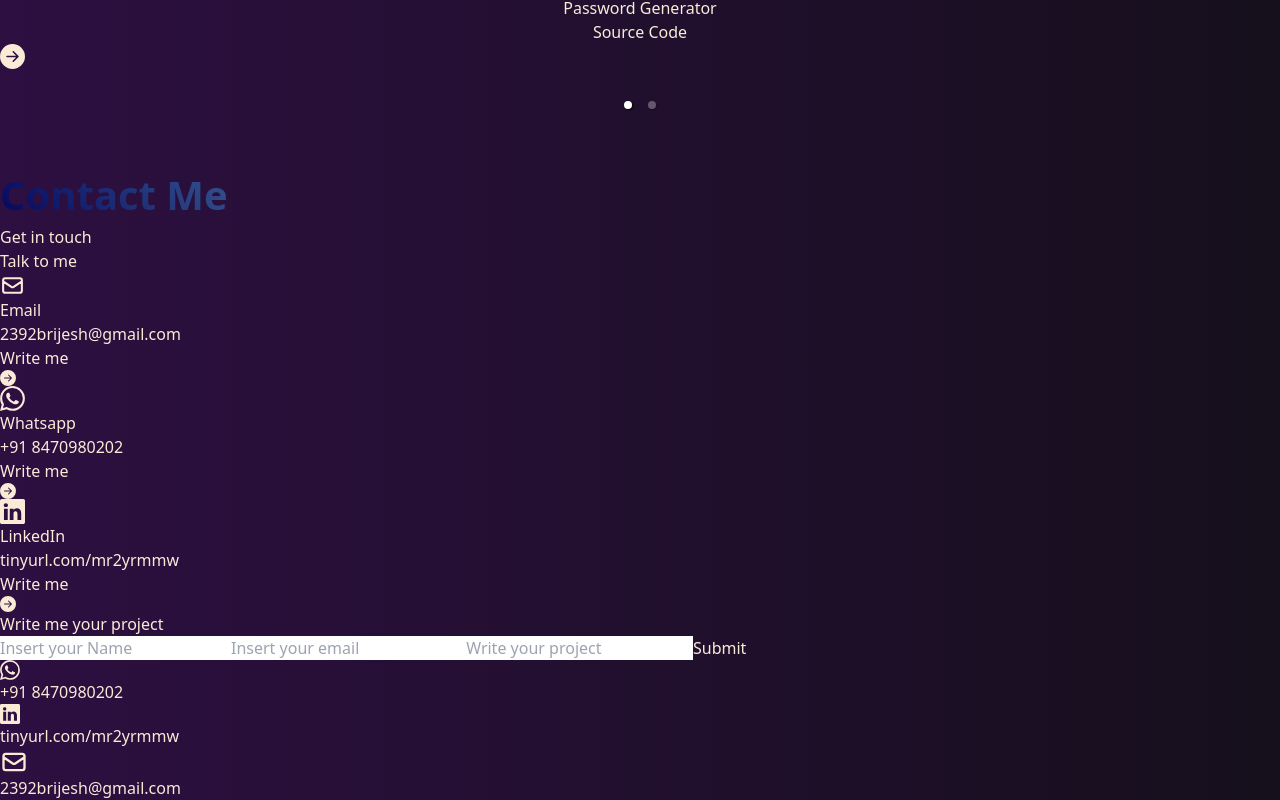
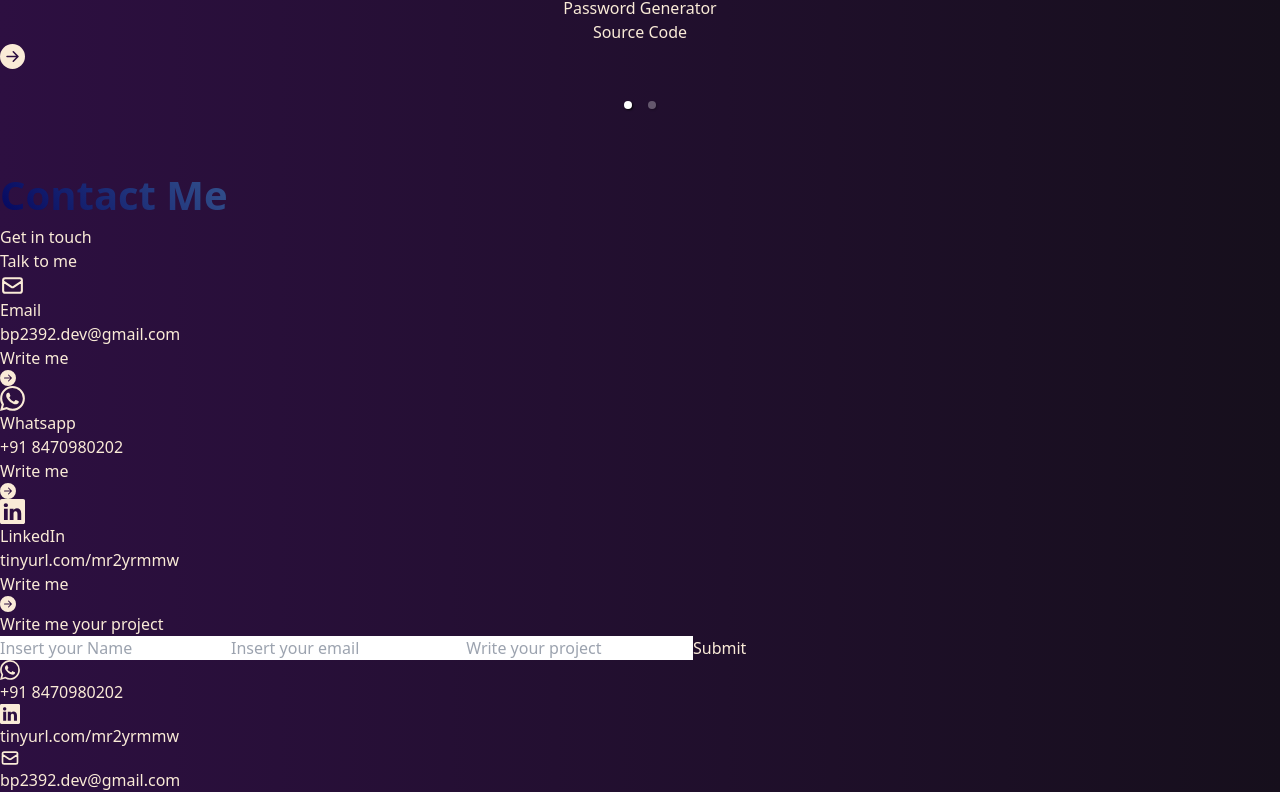
Before and after one commit to brijesh2392/MyPortfolio, a React (Vite) app: page / in a window 1280 px wide. Shown: the part 5490-6290 px from the top of the page. Built offline with nearby package versions, Linux system fonts and the light colour scheme.

Commit message:
Email address updated

```diff
--- a/src/components/Contact.jsx
+++ b/src/components/Contact.jsx
@@ -12,7 +12,7 @@ const Contact = () => {
   const [project, setProject] = useState("");
 
   const onSubmit = () => {
-    window.location.href = `mailto:2392brijesh@gmail.com?subject=Project Inquiry !! &body=Name: ${name}%0AEmail: ${email}%0AProject: ${project}`;
+    window.location.href = `mailto:bp2392.dev@gmail.com?subject=Project Inquiry !! &body=Name: ${name}%0AEmail: ${email}%0AProject: ${project}`;
     setName(""), setEmail(""), setProject("");
   };
 
@@ -35,12 +35,12 @@ const Contact = () => {
 
           <div className=" flex flex-col gap-6 w-3/4  ">
             <a
-              href={`mailTo:2392brijesh@gmail.com`}
+              href={`mailTo:bp2392.dev@gmail.com`}
               className=" border-2 text-blue-200 hover:text-blue-400 border-gray-500 hover:border-blue-400 py-3 px-16 rounded-xl flex flex-col items-center"
             >
               <HiOutlineMail size={25} />
               <p className=" text-xl">Email</p>
-              <p>2392brijesh@gmail.com</p>
+              <p>bp2392.dev@gmail.com</p>
               <span className=" flex items-center gap-2  ">
                 {" "}
                 Write me <BsFillArrowRightCircleFill />{" "}
@@ -76,7 +76,7 @@ const Contact = () => {
         </div>
         {/* ===============Write me your Project============ */}
 
-        <div className=" w-full">
+        <div className=" w-full mt-16 md:mt-0">
           <p className="text-center md:mr-40 py-5 text-textClr text-xl font-semibold">
             Write me your project
           </p>
--- a/src/components/Footer.jsx
+++ b/src/components/Footer.jsx
@@ -1,21 +1,25 @@
-import React from 'react'
-import {  BsWhatsapp,  BsLinkedin,} from "react-icons/bs"
-import { HiOutlineMail} from "react-icons/hi"
+import React from "react";
+import { BsWhatsapp, BsLinkedin } from "react-icons/bs";
+import { HiOutlineMail } from "react-icons/hi";
 
 const Footer = () => {
   return (
     <div className="  py-8 shadowTop ">
-      <div className=' mx-16 flex-col justify-center md:flex md:flex-row md:justify-center md:items-center md:gap-10 md:mx-10  '>
-        <div className=' flex cursor-pointer items-center text-gray-300 hover:text-blue-400 gap-2'><BsWhatsapp size={20} /> +91 8470980202</div>
-        <div className=' flex cursor-pointer items-center text-gray-300 hover:text-blue-400 my-2 gap-4'> <BsLinkedin size={20}/>tinyurl.com/mr2yrmmw</div>
-        <div className=' flex cursor-pointer items-center text-gray-300 hover:text-blue-400 gap-2'> <HiOutlineMail size={28}/>2392brijesh@gmail.com</div>
-      </div>
-
-      <div>
-
+      <div className=" mx-16 flex-col justify-center md:flex md:flex-row md:justify-center md:items-center md:gap-10 md:mx-10  ">
+        <div className=" flex cursor-pointer items-center text-gray-300 hover:text-blue-400 gap-2">
+          <BsWhatsapp size={20} /> +91 8470980202
+        </div>
+        <div className=" flex cursor-pointer items-center text-gray-300 hover:text-blue-400 my-2 gap-3">
+          <BsLinkedin size={20} />
+          tinyurl.com/mr2yrmmw
+        </div>
+        <div className=" flex cursor-pointer items-center text-gray-300 hover:text-blue-400 gap-1">
+          <HiOutlineMail size={20} />
+          bp2392.dev@gmail.com
+        </div>
       </div>
     </div>
-  )
-}
+  );
+};
 
-export default Footer
+export default Footer;
```
